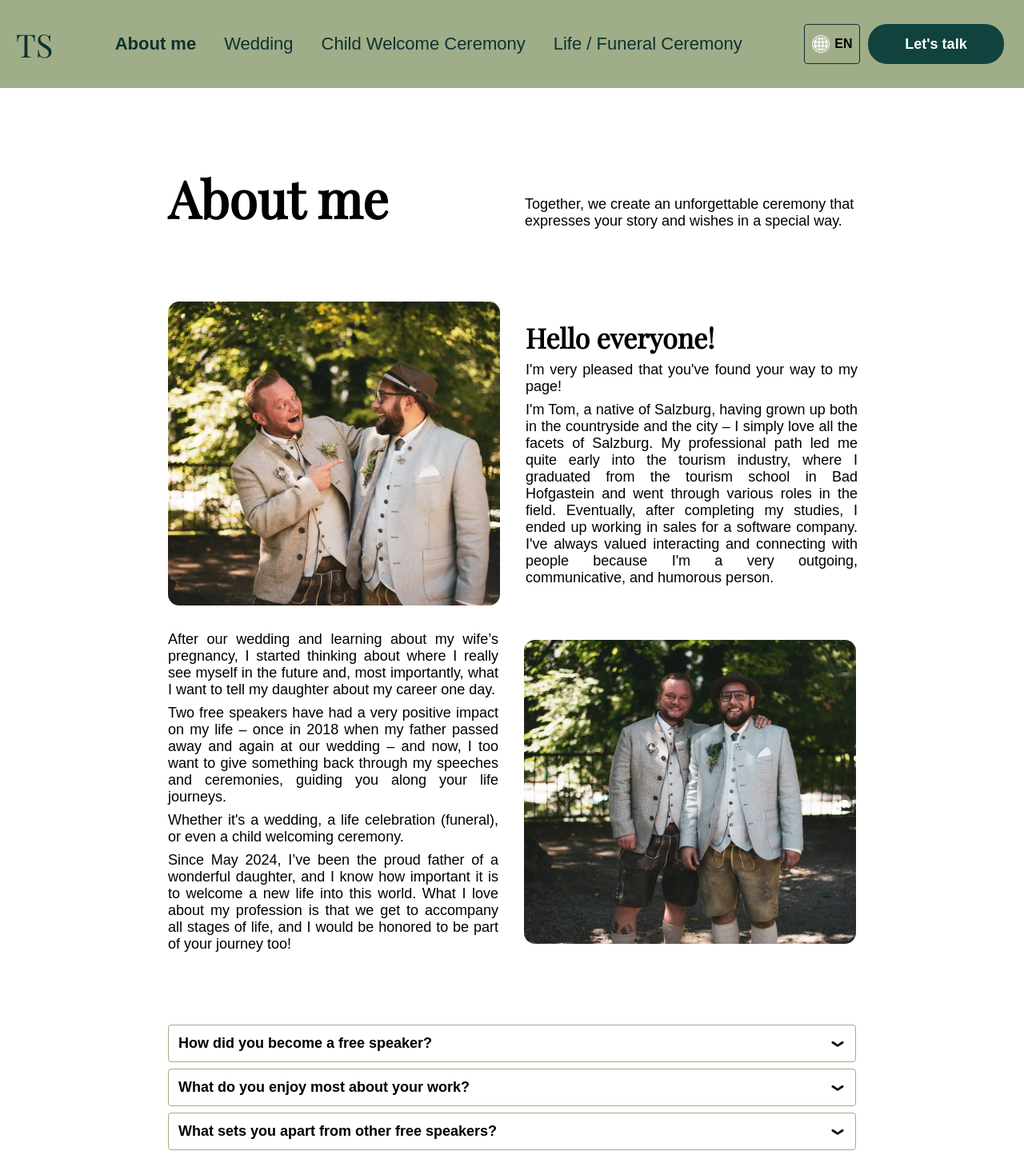
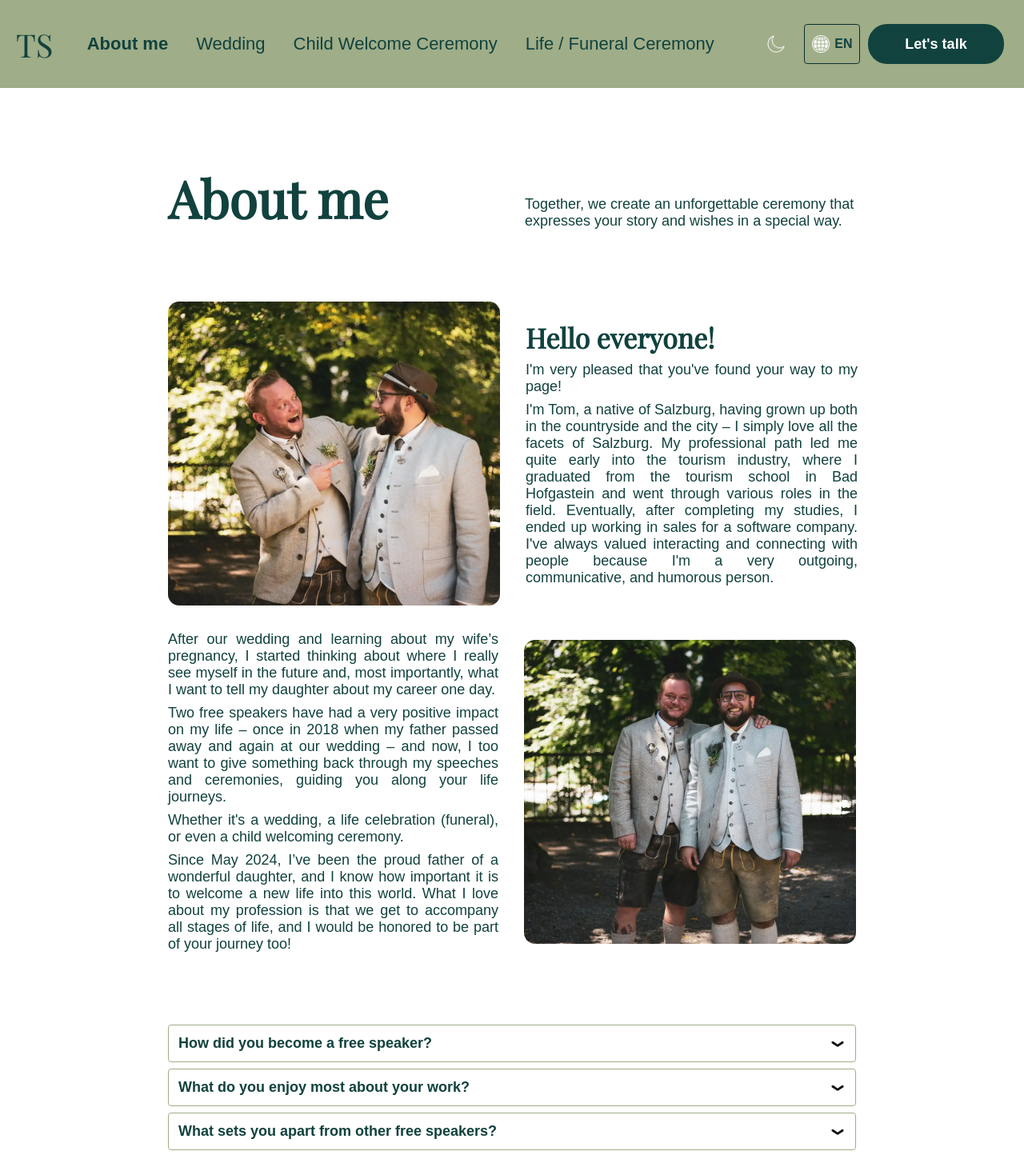
Before and after one commit to alexandreberthier/tom-freier-redner, a Vue app: page /uebermich in a window 1280 px wide. Shown: the top 1444 px of the page at 80% size. Built offline with nearby package versions, Linux system fonts and the light colour scheme; a web font is replaced by a local one.

Commit message:
added darkmode, darktheme and intersection observer

```diff
--- a/index.html
+++ b/index.html
@@ -12,15 +12,38 @@
 
   <meta property="og:title" content="Freier Redner für Hochzeiten, Trauerfeiern und Kinderwillkommensfeste">
   <meta property="og:description" content="Individuelle Zeremonien für besondere Momente. Kontaktiere mich für deine Feier.">
-  <meta property="og:image" content="/assets/img_tom6-min.jpeg">
+  <meta property="og:image" content="/assets/img_tom1-min.webp">
   <meta property="og:url" content="https://freier-redner-tom.at">
   <meta property="og:type" content="website">
-
 
   <meta name="twitter:card" content="summary_large_image">
   <meta name="twitter:title" content="Freier Redner für Hochzeiten, Trauerfeiern und Kinderwillkommensfeste">
   <meta name="twitter:description" content="Individuelle Zeremonien für besondere Momente. Kontaktiere mich für deine Feier.">
-  <meta name="twitter:image" content="/assets/img_tom6-min.jpeg">
+  <meta name="twitter:image" content="/assets/img_tom1-min.webp">
+    <script type="application/ld+json">
+        {
+            "@context": "https://schema.org",
+            "@type": "Person",
+            "name": "Tom Salzlechner",
+            "jobTitle": "Freier Redner",
+            "url": "https://freier-redner-tom.at",
+            "worksFor": {
+                "@type": "Organization",
+                "name": "Tom Salzlechner"
+            },
+            "address": {
+                "@type": "PostalAddress",
+                "addressLocality": "Salzburg",
+                "addressCountry": "AT"
+            },
+            "sameAs": [
+                "https://www.facebook.com/yourprofile",
+                "https://www.facebook.com/tom.f.salt"
+            ]
+        }
+    </script>
+
+
 </head>
 <body>
 <div id="app"></div>
--- a/src/assets/main.css
+++ b/src/assets/main.css
@@ -47,6 +47,18 @@
     --darker-green: #0d322f;
 }
 
+[data-theme="dark"] {
+    --beige: #2c3e50;
+    --white: #2c3e50;
+    --dark-green: #9fad88;
+    --darker-green: #bdc3c7;
+}
+
+html, body {
+    background-color: var(--white);
+}
+
+
 html, body {
     padding: 0;
     margin: 0;
@@ -56,17 +68,20 @@ html, body {
 h1, h2, h3, h4, h5 {
     margin: 0;
     font-family: Playfair, sans-serif;
+    color: var(--dark-green)
 }
 
 p {
     margin: 0;
     font-family: Gowun, sans-serif;
     font-size: 18px;
+    color: var(--dark-green)
 }
 
 h1 {
     font-size: 36px;
     line-height: 1.2;
+
 }
 
 h2 {
@@ -91,7 +106,7 @@ a {
 
 .link {
     text-decoration: none;
-    color: var(--darker-green);
+    color: var(--dark-green);
     position: relative;
     font-family:Gowun, sans-serif;
 
@@ -102,7 +117,7 @@ a {
         left: 0;
         width: 0;
         height: 2px;
-        background-color: var(--darker-green);
+        background-color: var(--dark-green);
         transition: all 150ms ease-in-out;
     }
 
--- a/src/components/NavBar.vue
+++ b/src/components/NavBar.vue
@@ -20,6 +20,7 @@
         </router-link>
       </div>
       <div class="hide-desktop">
+        <Toggle/>
         <LanguageSelection/>
       </div>
       <div @click="toggleMenu"
@@ -31,6 +32,7 @@
     <div class="wrapper">
       <div class="show-desktop">
         <LanguageSelection/>
+        <Toggle/>
       </div>
       <DynamicButton
           :button-type="ButtonType.Primary"
@@ -52,6 +54,7 @@ import type {Link} from "@/models/PropInterfaces";
 import DynamicButton from "@/components/DynamicButton.vue";
 import {useCentralStore} from "@/stores/central";
 import LanguageSelection from "@/components/LanguageSelection.vue";
+import Toggle from "@/components/Toggle.vue";
 
 const centralStore = useCentralStore()
 const translations = computed(() => centralStore.translations);
@@ -114,6 +117,11 @@ const links: ComputedRef<Link[]> = computed(() => [
 </script>
 
 <style scoped>
+
+.hide-desktop {
+  display: flex;
+  align-items: center;
+}
 
 .nav-wrapper {
   width: 100%;
@@ -294,7 +302,9 @@ const links: ComputedRef<Link[]> = computed(() => [
     gap: 10px;
 
     .show-desktop {
-      display: block;
+      display: flex;
+      flex-direction: row-reverse;
+      align-items: center;
     }
   }
 }
--- /dev/null
+++ b/src/components/Toggle.vue
@@ -0,0 +1,38 @@
+<template>
+  <div class="dark-mode-toggle" @click="toggleDarkMode">
+    <img
+        :src="getImage(isDarkMode ? 'ic_sun.png' : 'ic_moon.png')"
+        alt="Toggle Dark Mode"
+        class="toggle-icon"
+    />
+  </div>
+</template>
+
+<script setup lang="ts">
+import { useCentralStore } from '@/stores/central';
+import { getImage } from '@/utils/ImageUtils';
+import {computed} from "vue";
+
+const store = useCentralStore();
+const isDarkMode = computed(() => store.darkMode);
+
+function toggleDarkMode() {
+  store.toggleDarkMode();
+}
+</script>
+
+<style scoped>
+.dark-mode-toggle {
+  cursor: pointer;
+  display: flex;
+  align-items: center;
+  justify-content: center;
+  width: 70px;
+  height: 50px
+}
+
+.toggle-icon {
+  width: 24px;
+  height: 24px;
+}
+</style>
--- a/src/components/layouts/StaticSiteLayout.vue
+++ b/src/components/layouts/StaticSiteLayout.vue
@@ -1,12 +1,12 @@
 <template>
   <div class="content-wrapper">
     <section class="header-section">
-      <h1>{{header}}</h1>
-      <p class="sub-header-text">{{subHeaderText}}</p>
+      <h1>{{ header }}</h1>
+      <p class="sub-header-text">{{ subHeaderText }}</p>
     </section>
 
     <section class="main-section">
-      <div class="top-wrapper">
+      <div ref="topWrapper" class="top-wrapper">
         <div class="image-wrapper">
           <img :src="getImage(image1)" alt="image">
         </div>
@@ -15,10 +15,10 @@
           <p class="main-text1" v-html="mainText1"></p>
         </div>
       </div>
-      <div class="bottom-wrapper">
+      <div ref="bottomWrapper"  class="bottom-wrapper">
         <p class="main-text2" v-html="mainText2"></p>
         <div class="image-wrapper">
-          <img :src="getImage(image2)" alt="image">
+          <img  :src="getImage(image2)" alt="image">
         </div>
       </div>
     </section>
@@ -56,18 +56,38 @@ import {getImage} from "@/utils/ImageUtils";
 import DynamicAccordion from "@/components/DynamicAccordion.vue";
 import DynamicSlider from "@/components/DynamicSlider.vue";
 import type {FaqItem, Quote} from "@/models/PropInterfaces";
+import {onMounted, ref} from "vue";
 
 defineProps<{
-  header:string,
+  header: string,
   subHeaderText: string
   image1: string,
   image2: string,
-  mainTextHeader:string
-  mainText1:string,
-  mainText2:string
+  mainTextHeader: string
+  mainText1: string,
+  mainText2: string
   faqs: FaqItem[]
   quotes: Quote[]
 }>()
+
+const topWrapper = ref(null)
+const bottomWrapper = ref(null)
+
+onMounted(() => {
+  const observer = new IntersectionObserver((entries) => {
+    entries.forEach((entry) => {
+      if (entry.isIntersecting) {
+        entry.target.classList.add('visible');
+        observer.unobserve(entry.target)
+      }
+    })
+  }, {
+    threshold: 0.1
+  })
+
+  if (topWrapper.value) observer.observe(topWrapper.value);
+  if (bottomWrapper.value) observer.observe(bottomWrapper.value);
+})
 
 </script>
 
@@ -83,11 +103,34 @@ defineProps<{
   flex-direction: column;
   gap: 16px;
 
-  .top-wrapper, .bottom-wrapper {
+  .top-wrapper {
     display: flex;
     flex-direction: column;
     gap: 16px;
+    opacity: 0;
+    transform: translateX(-30%);
+    transition: all 600ms ease-in-out;
+
+
+    &.visible {
+      opacity: 1;
+      transform: translateX(0%);
+    }
   }
+  .bottom-wrapper {
+    display: flex;
+    flex-direction: column;
+    gap: 16px;
+    opacity: 0;
+    transform: translateX(30%);
+    transition: all 600ms ease-in-out;
+
+    &.visible {
+      opacity: 1;
+      transform: translateX(0%);
+    }
+  }
+
 
   .main-text1, .main-text2, .heading-text {
     display: flex;
@@ -99,6 +142,7 @@ defineProps<{
   .image-wrapper {
     height: 250px;
     width: 100%;
+
     img {
       width: 320px;
       height: 250px;
@@ -144,6 +188,7 @@ defineProps<{
     .image-wrapper {
       height: 350px;
       width: 100%;
+
       img {
         width: 620px;
         height: 350px;
@@ -215,6 +260,7 @@ defineProps<{
     .image-wrapper {
       height: 380px;
       width: 415px;
+
       img {
         width: 415px;
         height: 380px;
@@ -247,6 +293,7 @@ defineProps<{
 
   .main-section {
     margin: 0 auto;
+
     h3 {
       width: 600px;
     }
@@ -258,6 +305,7 @@ defineProps<{
     .image-wrapper {
       height: 400px;
       width: 500px;
+
       img {
         width: 500px;
         height: 400px;
@@ -268,6 +316,7 @@ defineProps<{
   .quote-section {
     .quote {
       width: 1260px;
+
       .text {
         font-size: 26px;
       }
--- a/src/stores/central.ts
+++ b/src/stores/central.ts
@@ -1,7 +1,7 @@
 import { defineStore } from "pinia";
+import { computed, ref } from "vue";
 import de from '@/texts/de.json';
 import en from '@/texts/en.json';
-import { computed, ref } from "vue";
 import type { Translations } from "@/texts/Translations";
 
 type LanguageKey = 'de' | 'en';
@@ -9,6 +9,7 @@ type LanguageKey = 'de' | 'en';
 export const useCentralStore = defineStore('central', () => {
     const languages = ref<{ de: Translations; en: Translations }>({ de, en });
     const currentLanguage = ref<LanguageKey>(localStorage.getItem('lang') as LanguageKey || getUserLanguage());
+    const darkMode = ref<boolean>(localStorage.getItem('darkMode') === 'true' || false);
 
     function getUserLanguage(): LanguageKey {
         const userLang = navigator.language || navigator.userAgent;
@@ -17,7 +18,7 @@ export const useCentralStore = defineStore('central', () => {
 
     const translations = computed<Translations>(() => {
         return languages.value[currentLanguage.value];
-    })
+    });
 
     function changeLanguage(lang: LanguageKey) {
         currentLanguage.value = lang;
@@ -34,9 +35,17 @@ export const useCentralStore = defineStore('central', () => {
         document.documentElement.lang = lang;
     }
 
+    function toggleDarkMode() {
+        darkMode.value = !darkMode.value;
+        localStorage.setItem('darkMode', String(darkMode.value));
+        document.documentElement.setAttribute('data-theme', darkMode.value ? 'dark' : 'light');
+    }
+
     return {
         changeLanguage,
         translations,
-        currentLanguage
-    }
-})
+        currentLanguage,
+        darkMode,
+        toggleDarkMode
+    };
+});
--- a/src/views/ImprintView.vue
+++ b/src/views/ImprintView.vue
@@ -3,17 +3,17 @@
     <h1>Impressum</h1>
     <StaticSection section-header="Angaben gemäß § 5 E-Commerce-Gesetz (ECG):">
       <div class="text-section">
-        <p>Tom Mustermann</p>
-        <p>Musterstraße 12</p>
-        <p>1010 Wien</p>
+        <p>Thomas Salzlechner</p>
+        <p>Mühlbachstraße 51</p>
+        <p>5201 Seekirchen</p>
         <p>Österreich</p>
       </div>
     </StaticSection>
     <StaticSection section-header="Kontakt:">
       <div class="text-section">
         <p>Telefon: +43 660 1234567</p>
-        <p>E-Mail: tom@freie-reden.at</p>
-        <p>Website: www.freie-reden.at</p>
+        <p>E-Mail: tom.s@reierredner.at</p>
+        <p>Website: www.freier-redner-tom.at</p>
       </div>
     </StaticSection>
     <StaticSection section-header="Unternehmensform:">
@@ -37,16 +37,11 @@
         <p>E-Commerce-Gesetz (ECG), Mediengesetz (MedienG), Gewerbeordnung (GewO)</p>
       </div>
     </StaticSection>
-    <StaticSection section-header="Aufsichtsbehörde:">
-      <div class="text-section">
-        <p>Magistratisches Bezirksamt für den 1. Bezirk Wien</p>
-      </div>
-    </StaticSection>
     <StaticSection section-header="Verantwortlich für den Inhalt:">
       <div class="text-section">
-        <p>Tom Mustermann</p>
-        <p>Musterstraße 12</p>
-        <p>1010 Wien</p>
+        <p>Thomas Salzlechner</p>
+        <p>Mühlbachstraße 51</p>
+        <p>5201 Seekirchen</p>
         <p>Österreich</p>
       </div>
     </StaticSection>
@@ -84,7 +79,3 @@
 <script setup lang="ts">
 import StaticSection from "@/components/layouts/StaticSection.vue";
 </script>
-
-<style scoped>
-
-</style>
```
Also changed, not shown: src/assets/images/ic_moon.png (added), src/assets/images/ic_sun.png (added).
